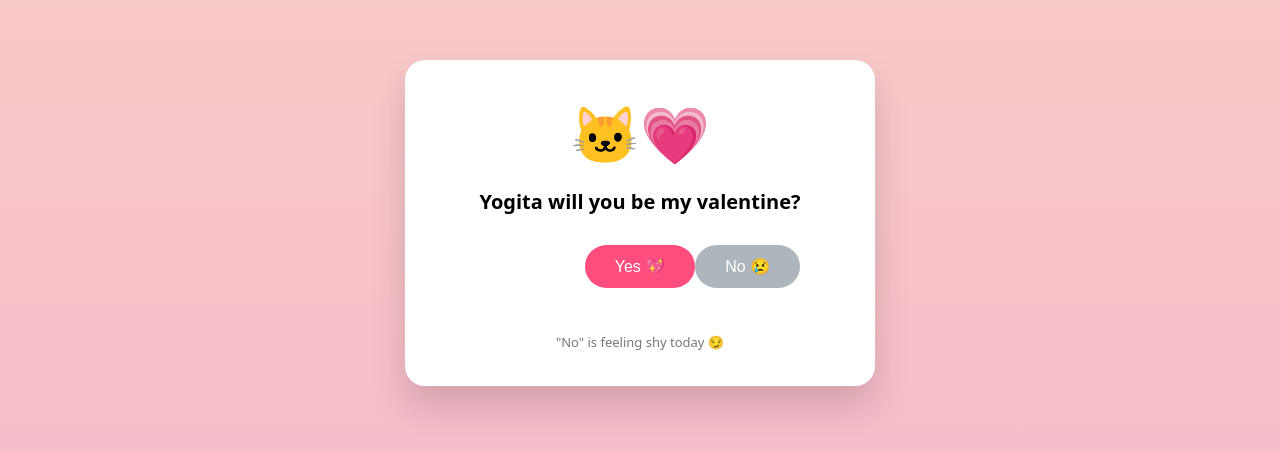
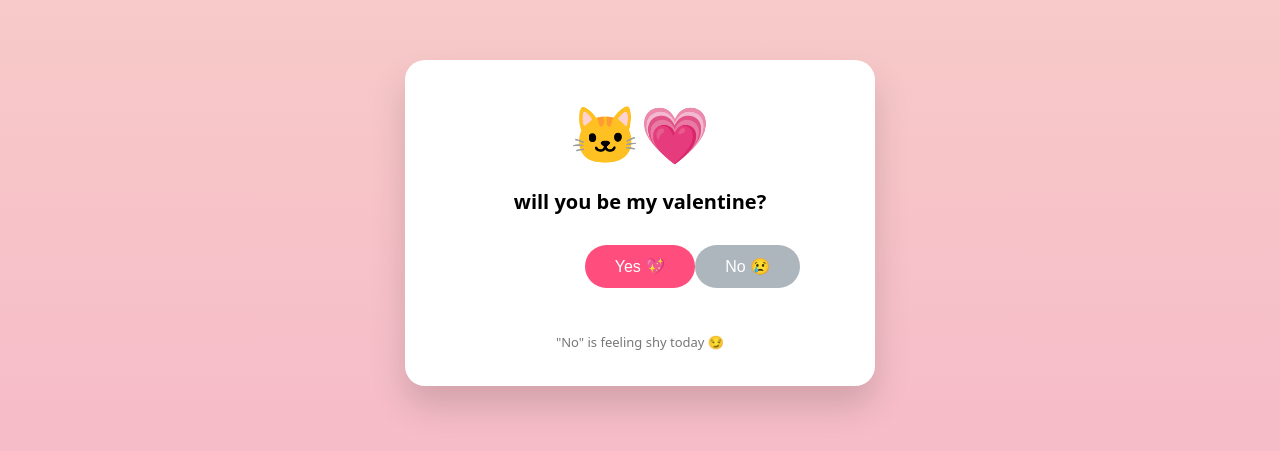
Before and after one commit to YADAVMANISH96/valentine-card, a plain HTML site: page index.html in a window 1280 px wide. Shown: the part 177-628 px from the top of the page. Drawn offline with Linux system fonts and the light colour scheme.

Commit message:
Remove name from valentine question in index.html

```diff
--- a/index.html
+++ b/index.html
@@ -93,7 +93,7 @@
 
   <div class="card" id="card">
     <div class="face">🐱💗</div>
-    <h2>Yogita will you be my valentine?</h2>
+    <h2> will you be my valentine?</h2>
 
     <button class="yes-btn" id="yes">Yes 💖</button>
     <button class="no-btn" id="no">No 😢</button>
```
